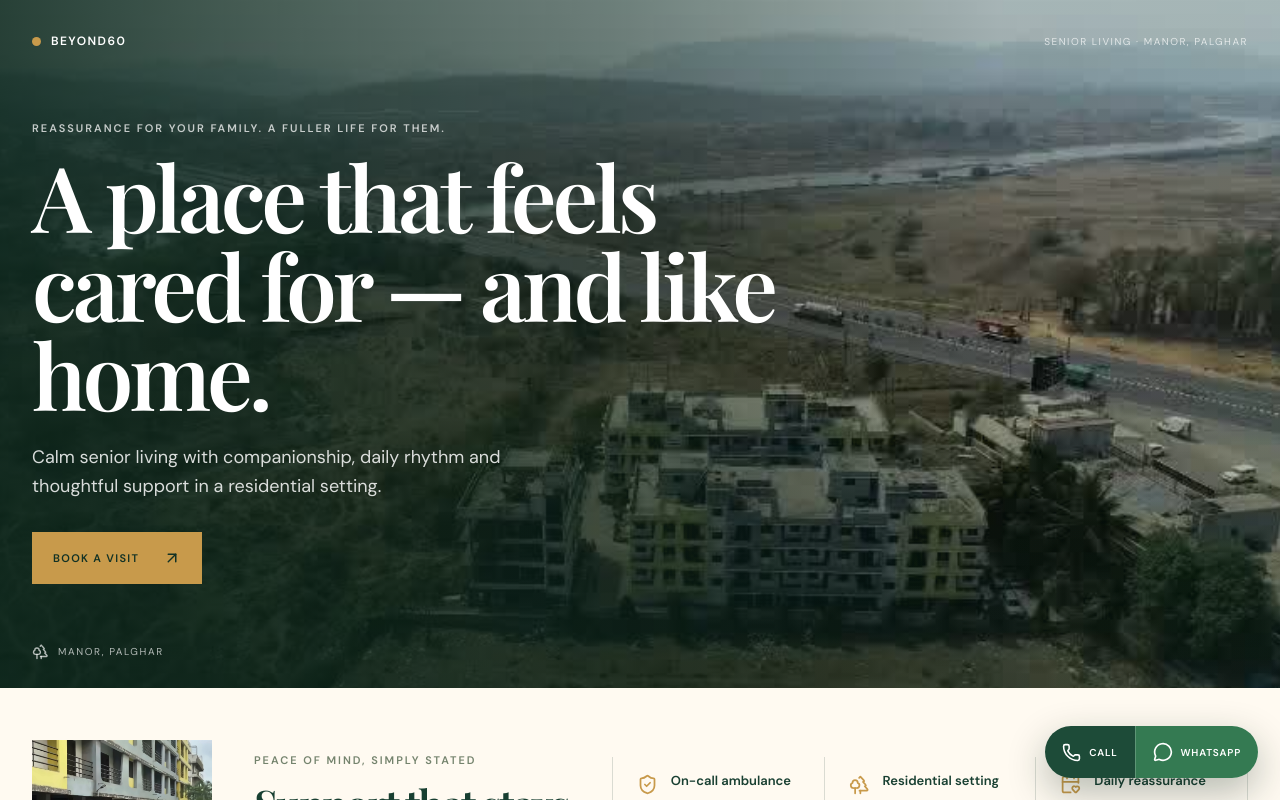
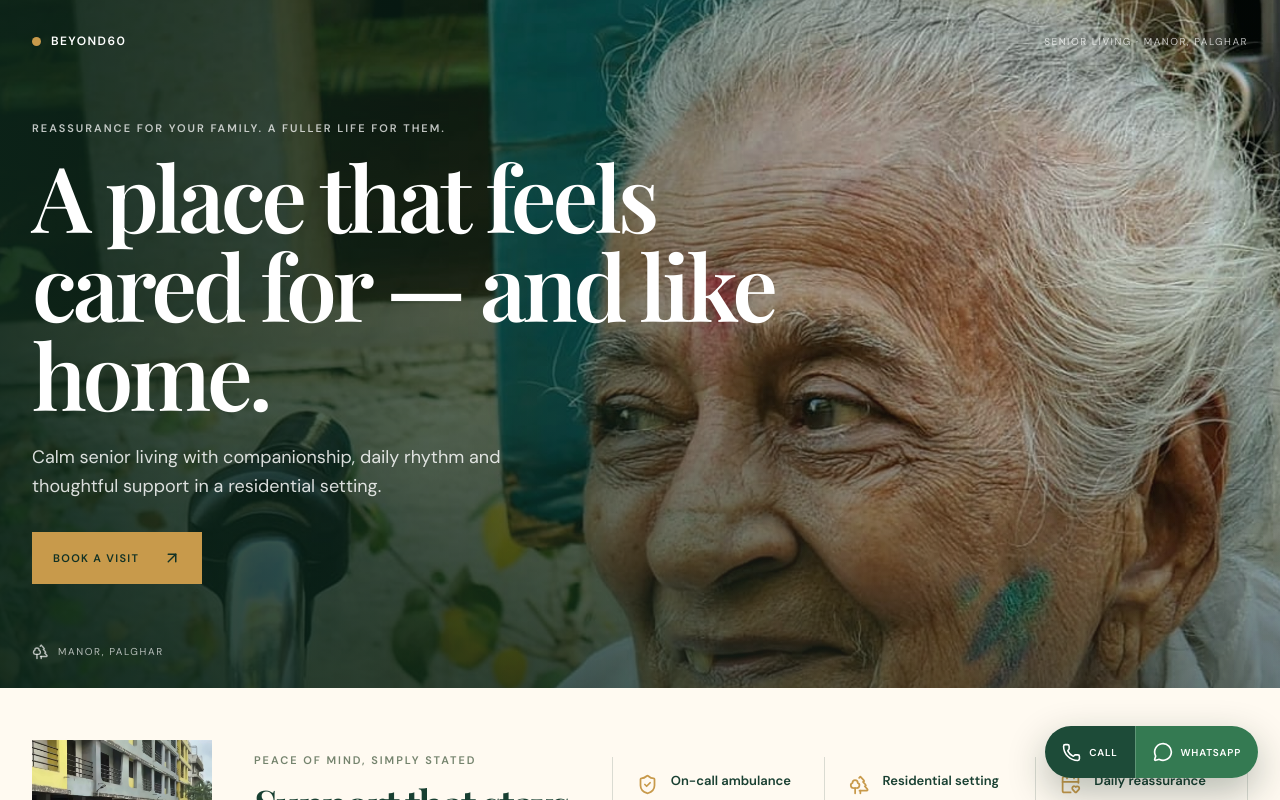
Before and after one commit to rozanirobeel-debug/beyond60-website, a Next.js app: page / in a window 1280 px wide. Shown: the top 800 px of the page. Built offline with nearby package versions, Linux system fonts and the light colour scheme; a web font is replaced by a local one.

Commit message:
Swap hero to senior portrait, drop image from Whole-Apartment-Exclusive card
Replaces the drone aerial hero image with a warmer senior-resident
portrait, and removes the image from the Whole-Apartment-Exclusive
room card (with CSS to reflow the card to a single column when no
image is present).

```diff
--- a/app/globals.css
+++ b/app/globals.css
@@ -101,6 +101,7 @@ h1, h2 { font-family: 'Playfair Display', Georgia, serif; font-weight: 600; lett
 .room-grid { display: grid; grid-template-columns: repeat(2, 1fr); gap: 18px; }
 .room-card { min-height: 390px; display: grid; grid-template-columns: 1.08fr .92fr; background: var(--cream); border: 1px solid rgba(24, 63, 49, .11); overflow: hidden; box-shadow: 0 10px 36px rgba(29, 75, 56, .06); }
 .room-card > img { width: 100%; height: 100%; object-fit: cover; }
+.room-card.no-image { grid-template-columns: 1fr; }
 .room-copy { padding: 30px 27px; display: flex; flex-direction: column; }
 .room-copy > span { color: var(--gold); font-size: 10px; font-weight: 600; letter-spacing: .16em; }
 .room-copy h3 { margin: 24px 0 12px; font-family: 'Playfair Display', Georgia, serif; font-size: 28px; line-height: 1.05; }
--- a/components/experience.tsx
+++ b/components/experience.tsx
@@ -156,8 +156,8 @@ export function Experience() {
       <section className="hero-section" id="top" aria-labelledby="hero-heading">
         <img
           className="hero-image"
-          src={assetPath('/images/drone/aerial-approach.jpg')}
-          alt="Drone view of the Beyond60 residence and its green surroundings near Manor"
+          src={assetPath('/images/sectioned/hero-senior-portrait.jpg')}
+          alt="Smiling senior resident at Beyond60, wrapped in a white dupatta with festival colour on her cheek"
         />
         <div className="hero-wash" />
         <div className="hero-content shell">
@@ -249,8 +249,8 @@ export function Experience() {
         </div>
         <div className="room-grid">
           {roomOptions.map((room, index) => (
-            <article className="room-card" key={room.title} data-reveal>
-              <img src={sectionImage(room.image)} alt={room.imageAlt} loading="lazy" />
+            <article className={`room-card${room.image ? '' : ' no-image'}`} key={room.title} data-reveal>
+              {room.image && <img src={sectionImage(room.image)} alt={room.imageAlt} loading="lazy" />}
               <div className="room-copy">
                 <span>0{index + 1}</span>
                 <h3>{room.title}</h3>
--- a/lib/site-config.ts
+++ b/lib/site-config.ts
@@ -44,8 +44,8 @@ export const roomOptions = [
   {
     title: 'Whole-Apartment-Exclusive',
     detail: 'The complete apartment reserved for one resident, a couple or one family’s private use.',
-    image: 'whole-apartment.jpg',
-    imageAlt: 'Living and dining area within a Beyond60 apartment',
+    image: '',
+    imageAlt: '',
   },
 ]
 
```
Also changed, not shown: public/images/sectioned/hero-senior-portrait.jpg (added).
